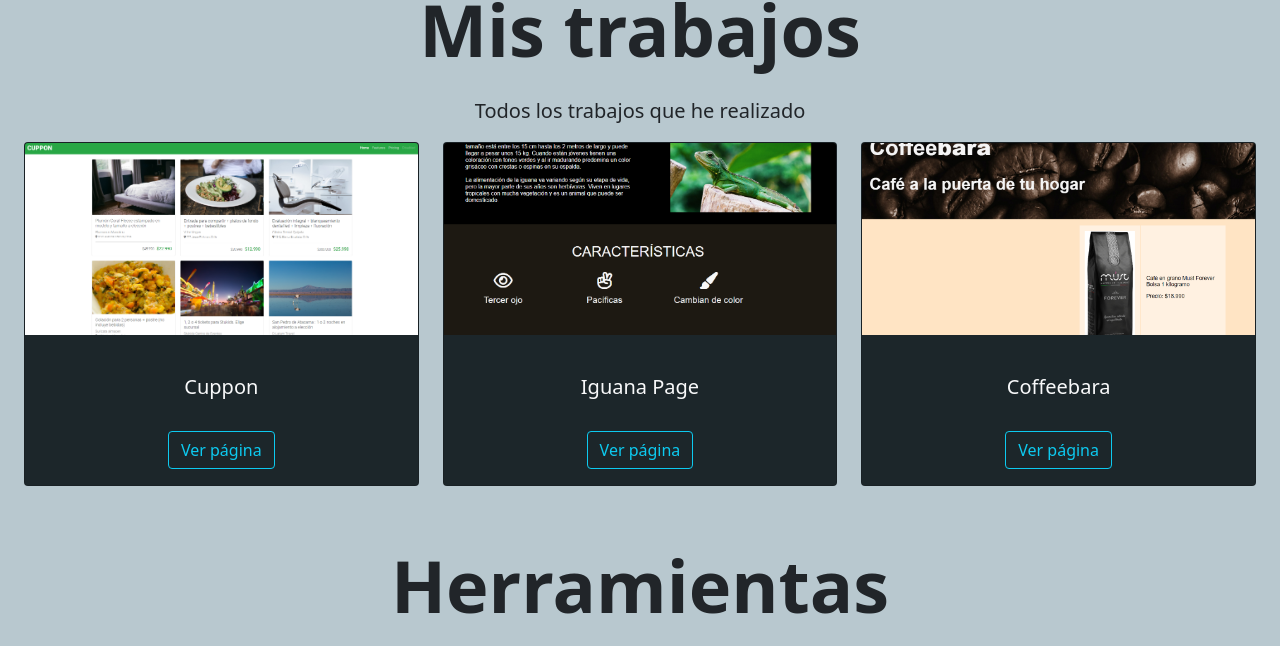
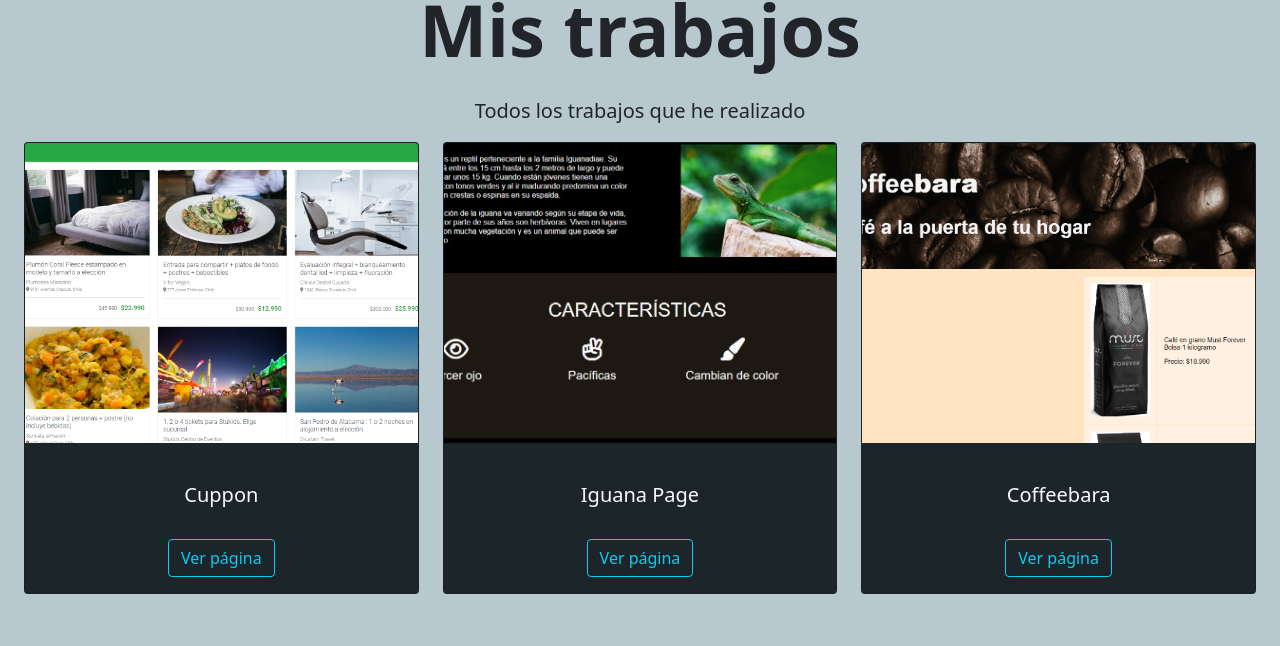
Before and after one commit to ycstuardo/pgoeppin.github.io, a plain HTML site: page index.html in a window 1280 px wide. Shown: the part 808-1454 px from the top of the page. Drawn offline with nearby package versions, Linux system fonts and the light colour scheme.

Commit message:
fix imagenes portafolio

```diff
--- a/assets/css/style.css
+++ b/assets/css/style.css
@@ -21,10 +21,11 @@ header img {
 }
 .portfolio .card{
     background-color: #1c262a;
+    margin-bottom: 2%;
 }
 .portfolio .card-img-top {
     width: 100%;
-    height: 15vw;
+    height: 300px;
     object-fit: cover;
 }
 .contact-me{
```
